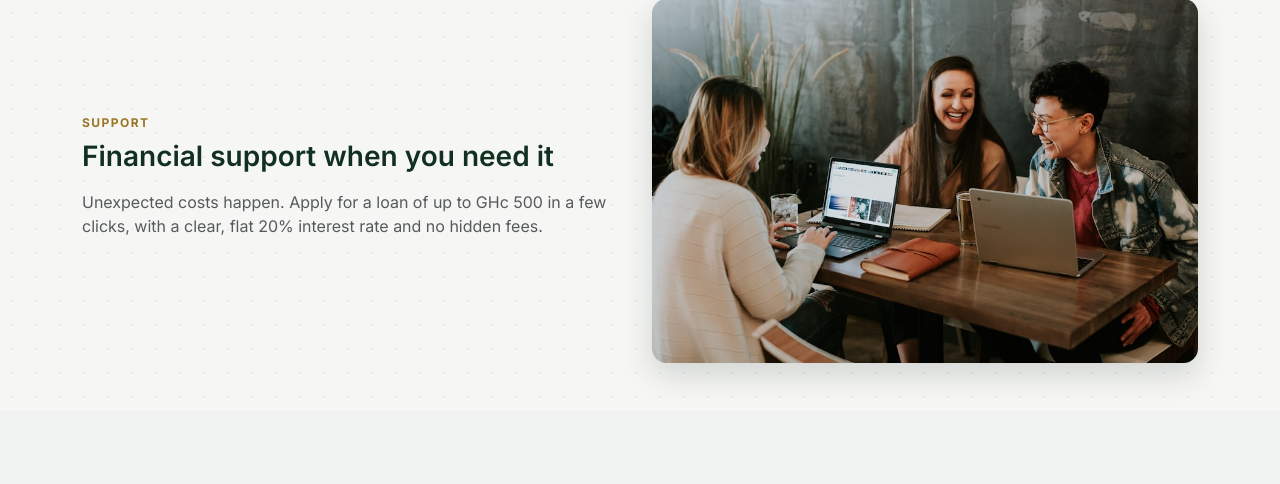
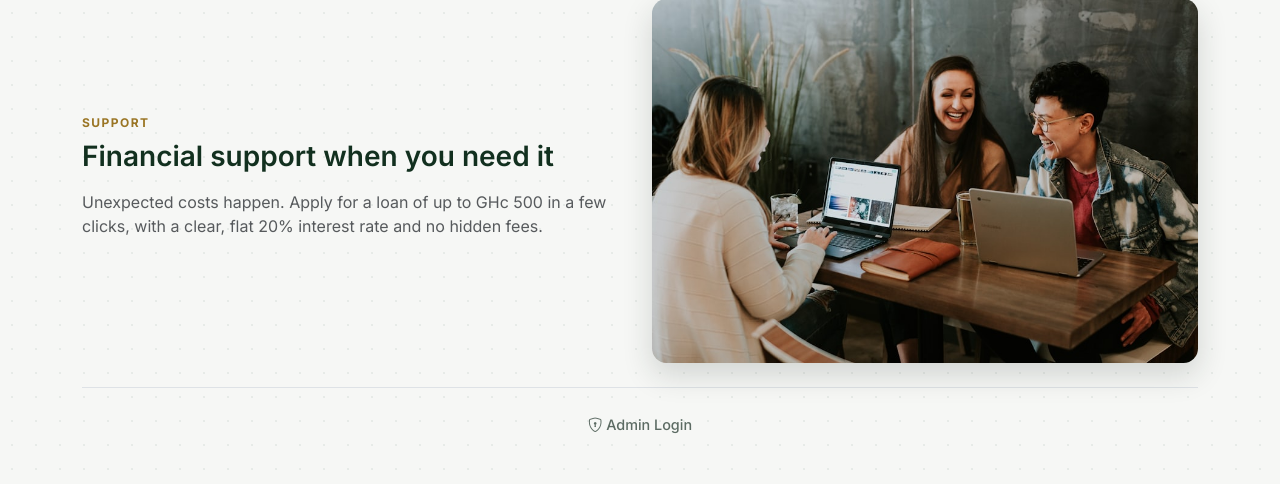
Before and after one commit to KofiBusia/Olive-Gate-Hostel, a Flask app: page / in a window 1280 px wide. Shown: the part 1391-1875 px from the top of the page. Before the commit the page ends 1789 px from the top, so only its background shows below. Run offline with Flask 3, Linux system fonts and the light colour scheme.

Commit message:
Add admin login link to homepage footer
A small "Admin Login" link at the bottom of the homepage routes to the
existing /login page, which already redirects admins to their
dashboard after authenticating.

```diff
--- a/static/style.css
+++ b/static/style.css
@@ -185,6 +185,17 @@ body {
   box-shadow: 0 12px 30px rgba(24, 39, 32, 0.16);
 }
 
+.admin-login-link {
+  color: var(--text-muted);
+  font-size: 0.9rem;
+  font-weight: 500;
+  text-decoration: none;
+}
+
+.admin-login-link:hover {
+  color: var(--olive-primary);
+}
+
 .card {
   border: 1px solid var(--border-soft);
   border-radius: 0.6rem;
--- a/templates/index.html
+++ b/templates/index.html
@@ -107,4 +107,8 @@
     <p class="text-muted fs-6">Unexpected costs happen. Apply for a loan of up to GHc {{ '%.0f'|format(max_amount) }} in a few clicks, with a clear, flat {{ rate_pct }}% interest rate and no hidden fees.</p>
   </div>
 </div>
+
+<div class="text-center py-4 border-top">
+  <a href="{{ url_for('login') }}" class="admin-login-link"><i class="bi bi-shield-lock"></i> Admin Login</a>
+</div>
 {% endblock %}
```
